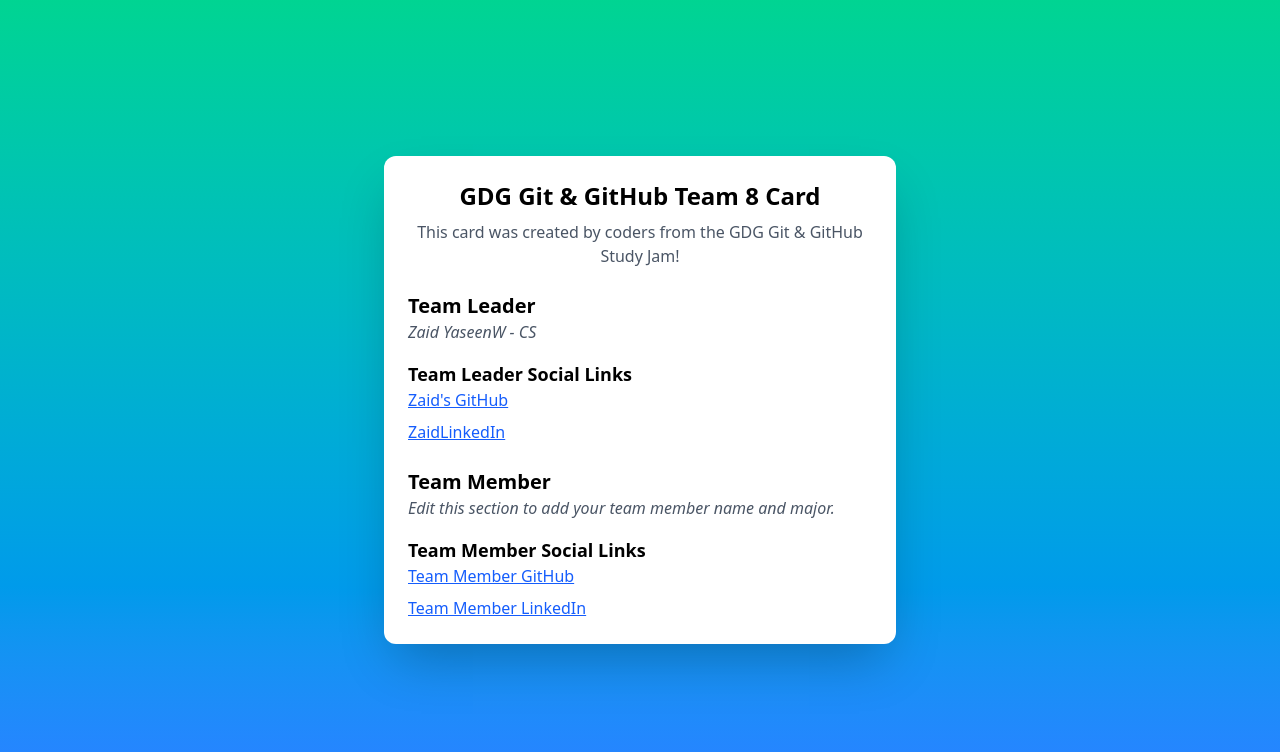
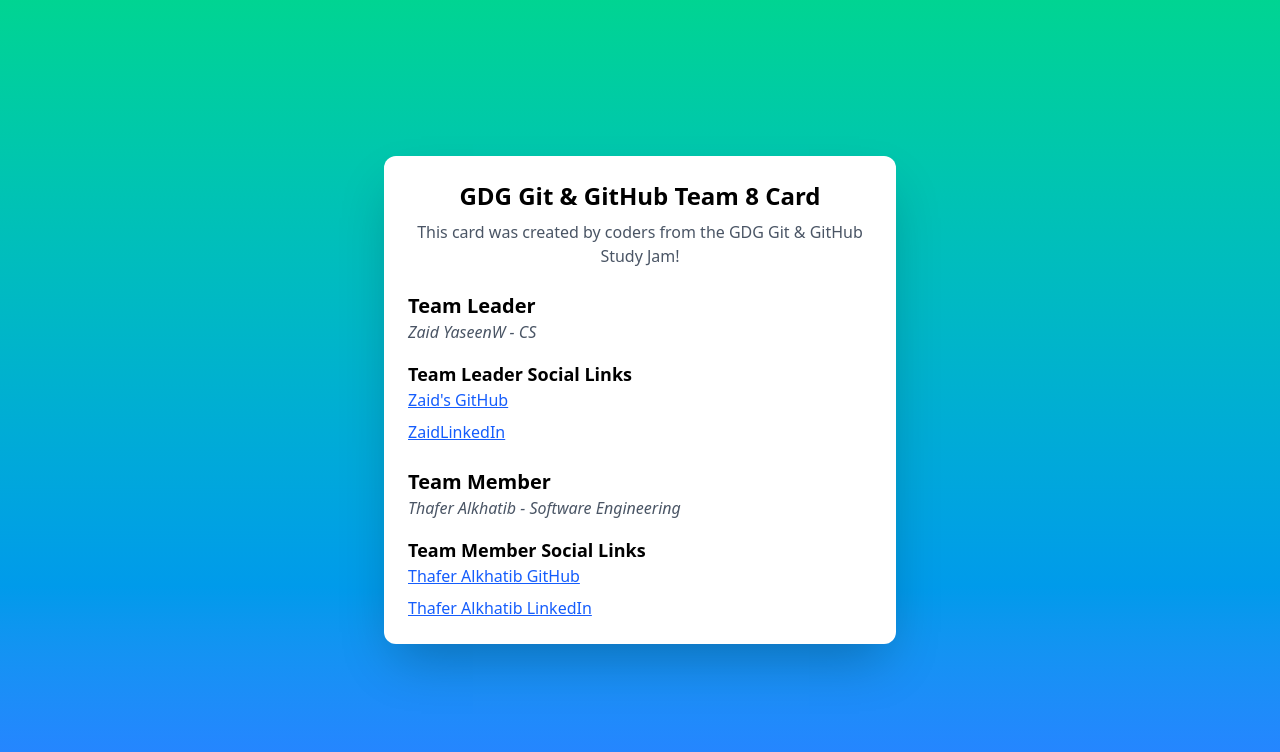
Before and after one commit to Zaidos7/GDG_Git_Team_8_Card, a plain HTML site: page index.html in a window 1280 px wide. Drawn offline with nearby package versions, Linux system fonts and the light colour scheme.

Commit message:
Added my name, major, Github and LinkedIn account links

```diff
--- a/index.html
+++ b/index.html
@@ -45,18 +45,18 @@
         <!-- Team Member Section -->
         <h2 class="mt-6 text-xl font-semibold">Team Member</h2>
         <p class="text-gray-600 italic">
-          Edit this section to add your team member name and major.
+          Thafer Alkhatib - Software Engineering
         </p>
         <h3 class="mt-4 text-lg font-semibold">Team Member Social Links</h3>
         <ul class="space-y-2">
           <li>
-            <a href="social-link" class="text-blue-600 underline"
-              >Team Member GitHub</a
+            <a href="https://github.com/BugsFixer123" class="text-blue-600 underline"
+              >Thafer Alkhatib GitHub</a
             >
           </li>
           <li>
-            <a href="social-link" class="text-blue-600 underline"
-              >Team Member LinkedIn</a
+            <a href="https://www.linkedin.com/in/thafer-alkhatib-1747b2357/" class="text-blue-600 underline"
+              >Thafer Alkhatib LinkedIn</a
             >
           </li>
         </ul>
```
